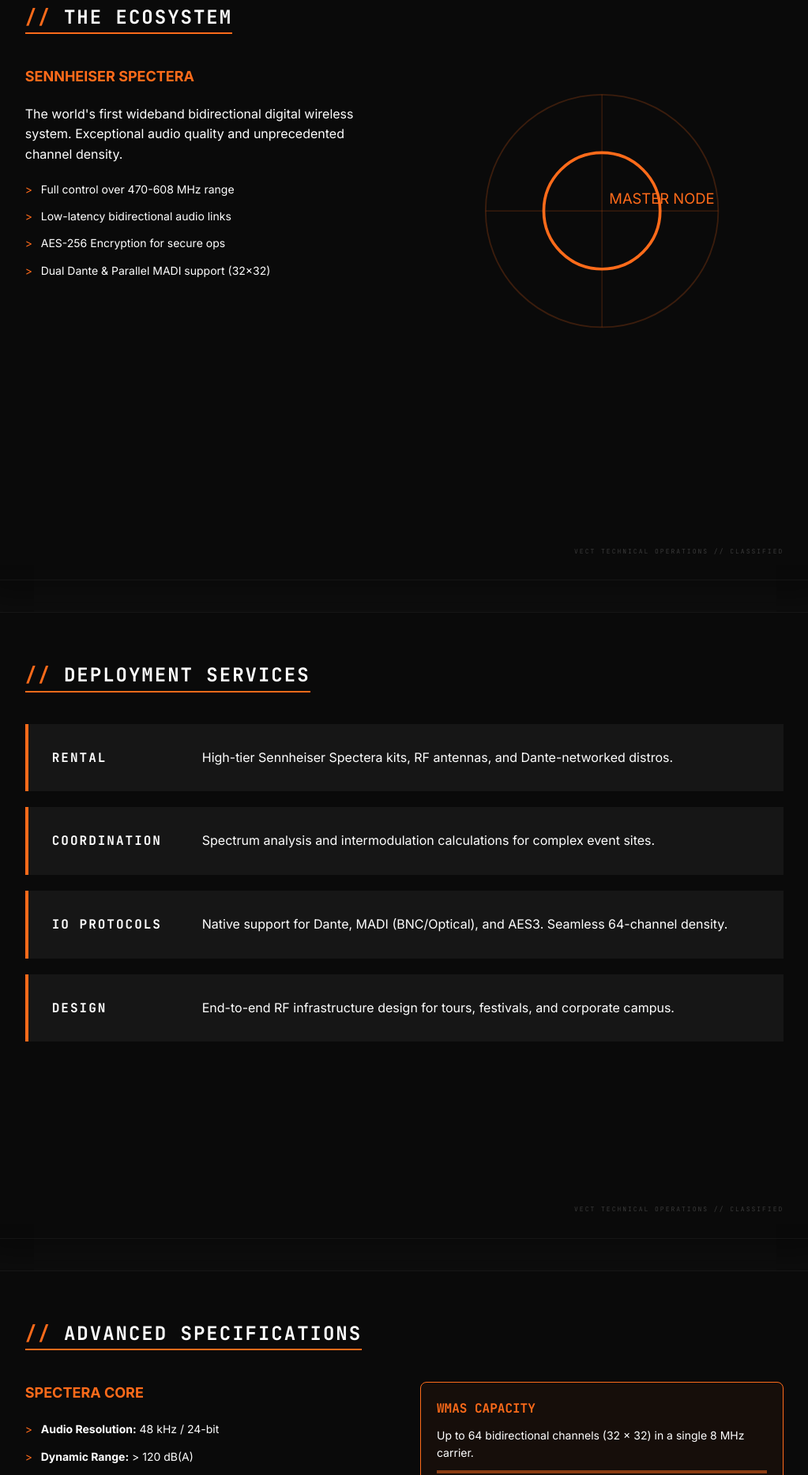
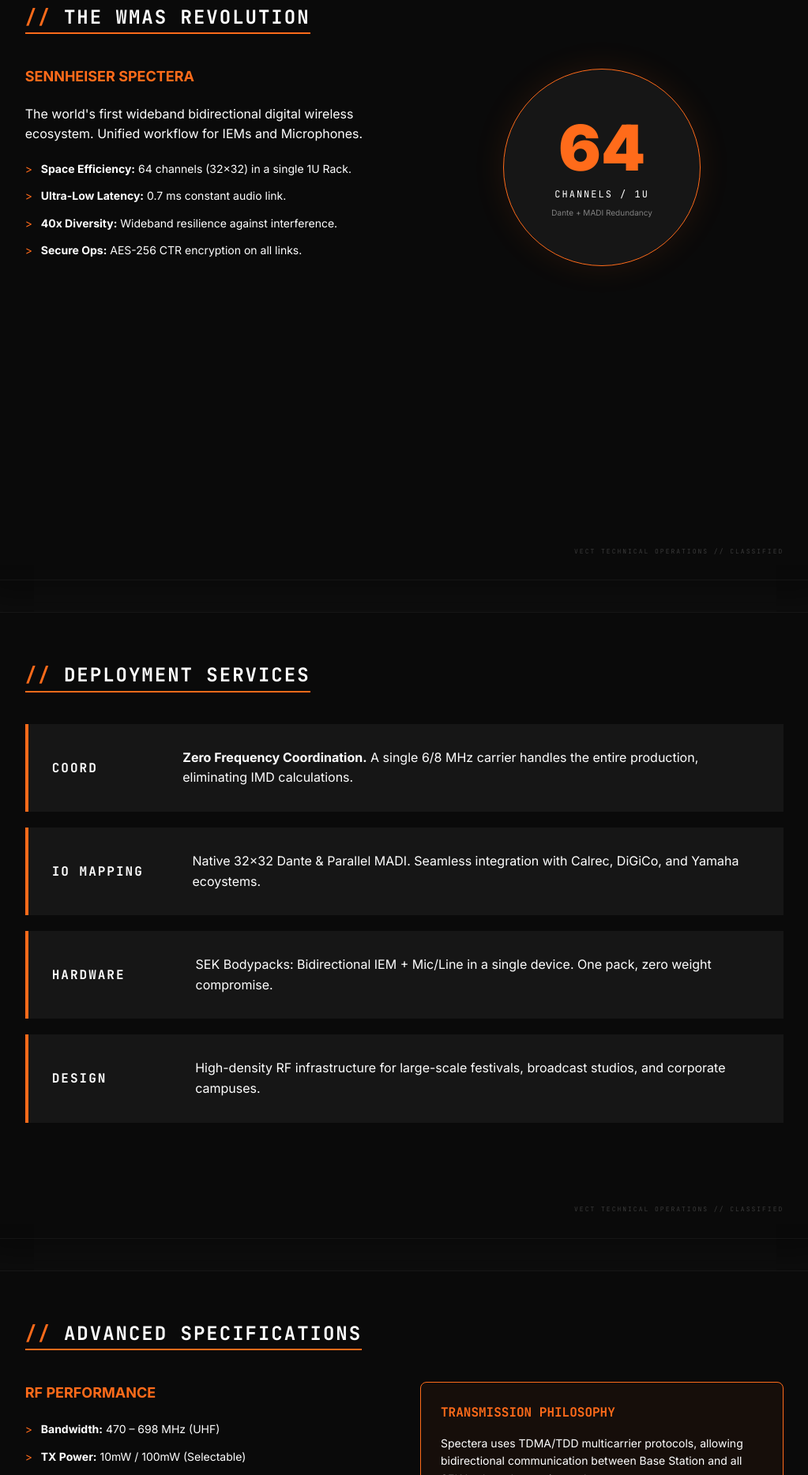
Before and after one commit to edrd23/vect-brand, a plain HTML site: page technical-deck.html in a window 1280 px wide. Shown: the part 932-2800 px from the top of the page at 79% size, without its empty margins (128-1151 px from the left). Drawn offline with Linux system fonts and the light colour scheme.

Commit message:
feat: finalize technical deck and rack research

```diff
--- a/deck.css
+++ b/deck.css
@@ -64,8 +64,8 @@
 }
 
 .deck-logo {
-    width: 200px;
-    margin-bottom: 40px;
+    width: 350px;
+    margin-bottom: 20px;
 }
 
 .deck-title h1 {
@@ -150,6 +150,39 @@
     display: flex;
     justify-content: center;
     align-items: center;
+    position: relative;
+}
+
+.spec-highlight {
+    text-align: center;
+    padding: 60px;
+    background: var(--glass);
+    border: 1px solid var(--accent);
+    border-radius: 50%;
+    width: 250px;
+    height: 250px;
+    display: flex;
+    flex-direction: column;
+    justify-content: center;
+    box-shadow: 0 0 40px rgba(255, 107, 26, 0.1);
+}
+
+.big-stat {
+    font-size: 80px;
+    font-weight: 900;
+    line-height: 1;
+}
+
+.stat-label {
+    font-size: 12px;
+    letter-spacing: 2px;
+    margin-top: 10px;
+}
+
+.stat-sub {
+    font-size: 10px;
+    color: var(--grey);
+    margin-top: 5px;
 }
 
 .schematic {
--- a/technical-deck.html
+++ b/technical-deck.html
@@ -15,10 +15,15 @@
     <!-- SLIDE 1: COVER -->
     <section class="slide slide-cover">
         <div class="logo-area">
-            <svg viewBox="0 0 400 100" class="deck-logo">
-                <path d="M20 20 L50 80 L80 20" stroke="#FF6B1A" stroke-width="8" fill="none" />
-                <text x="100" y="70" font-family="JetBrains Mono" font-weight="700" font-size="60"
-                    fill="white">VECT</text>
+            <svg viewBox="0 0 400 120" class="deck-logo" fill="none" xmlns="http://www.w3.org/2000/svg">
+                <path d="M40 30L68 86C70 90 75 90 77 90L80 90C83 90 86 90 88 86L115 30H100L77.5 75L55 30H40Z"
+                    fill="#FF6B1A" />
+                <path
+                    d="M140 30H185V43H148Q143 43 143 48V54H178V66H143V72Q143 77 148 77H185V90H140Q130 90 130 80V40Q130 30 140 30Z"
+                    fill="#F5F5F5" />
+                <path d="M225 30H270V43H233Q228 43 228 48V72Q228 77 233 77H270V90H225Q215 90 215 80V40Q215 30 225 30Z"
+                    fill="#F5F5F5" />
+                <path d="M300 30H360V43H337V90H323V43H300V30Z" fill="#F5F5F5" />
             </svg>
         </div>
         <div class="deck-title">
@@ -31,88 +36,87 @@
         </div>
     </section>
 
-    <!-- SLIDE 2: THE ECOSYSTEM -->
+    <!-- SLIDE 2: THE WMAS REVOLUTION -->
     <section class="slide">
-        <h2 class="mono"><span class="accent">//</span> THE ECOSYSTEM</h2>
+        <h2 class="mono"><span class="accent">//</span> THE WMAS REVOLUTION</h2>
         <div class="deck-grid">
             <div class="deck-col">
                 <h3>SENNHEISER SPECTERA</h3>
-                <p>The world's first wideband bidirectional digital wireless system. Exceptional audio quality and
-                    unprecedented channel density.</p>
+                <p>The world's first wideband bidirectional digital wireless ecosystem. Unified workflow for IEMs and
+                    Microphones.</p>
                 <ul class="deck-list">
-                    <li>Full control over 470-608 MHz range</li>
-                    <li>Low-latency bidirectional audio links</li>
-                    <li>AES-256 Encryption for secure ops</li>
-                    <li>Dual Dante & Parallel MADI support (32x32)</li>
+                    <li><strong>Space Efficiency:</strong> 64 channels (32x32) in a single 1U Rack.</li>
+                    <li><strong>Ultra-Low Latency:</strong> 0.7 ms constant audio link.</li>
+                    <li><strong>40x Diversity:</strong> Wideband resilience against interference.</li>
+                    <li><strong>Secure Ops:</strong> AES-256 CTR encryption on all links.</li>
                 </ul>
             </div>
             <div class="deck-col visual-col">
-                <svg viewBox="0 0 200 200" class="schematic">
-                    <circle cx="100" cy="100" r="80" stroke="rgba(255,107,26,0.2)" fill="none" stroke-width="1" />
-                    <path d="M100 20 L100 180 M20 100 L180 100" stroke="rgba(255,107,26,0.3)" stroke-width="0.5" />
-                    <circle cx="100" cy="100" r="40" stroke="var(--accent)" fill="none" stroke-width="2" />
-                    <text x="105" y="95" font-size="10" fill="var(--accent)" family="JetBrains Mono">MASTER NODE</text>
-                </svg>
-            </div>
-        </div>
-    </section>
-
-    <!-- SLIDE 3: SERVICES -->
-    <section class="slide">
-        <h2 class="mono"><span class="accent">//</span> DEPLOYMENT SERVICES</h2>
-        <div class="services-table">
-            <div class="service-row">
-                <div class="s-label mono">RENTAL</div>
-                <div class="s-content">High-tier Sennheiser Spectera kits, RF antennas, and Dante-networked distros.
-                </div>
-            </div>
-            <div class="service-row">
-                <div class="s-label mono">COORDINATION</div>
-                <div class="s-content">Spectrum analysis and intermodulation calculations for complex event sites.</div>
-            </div>
-            <div class="service-row">
-                <div class="s-label mono">IO PROTOCOLS</div>
-                <div class="s-content">Native support for Dante, MADI (BNC/Optical), and AES3. Seamless 64-channel
-                    density.</div>
-            </div>
-            <div class="service-row">
-                <div class="s-label mono">DESIGN</div>
-                <div class="s-content">End-to-end RF infrastructure design for tours, festivals, and corporate campus.
+                <div class="spec-highlight">
+                    <div class="big-stat accent">64</div>
+                    <div class="stat-label mono">CHANNELS / 1U</div>
+                    <div class="stat-sub">Dante + MADI Redundancy</div>
                 </div>
             </div>
         </div>
     </section>
 
-    <!-- SLIDE 4: TECHNICAL SPECIFICATIONS (NEW) -->
+    <!-- SLIDE 3: DEPLOYMENT & COORDINATION -->
+    <section class="slide">
+        <h2 class="mono"><span class="accent">//</span> DEPLOYMENT SERVICES</h2>
+        <div class="services-table">
+            <div class="service-row">
+                <div class="s-label mono">COORD</div>
+                <div class="s-content"><strong>Zero Frequency Coordination.</strong> A single 6/8 MHz carrier handles
+                    the entire production, eliminating IMD calculations.</div>
+            </div>
+            <div class="service-row">
+                <div class="s-label mono">IO MAPPING</div>
+                <div class="s-content">Native 32x32 Dante & Parallel MADI. Seamless integration with Calrec, DiGiCo, and
+                    Yamaha ecoystems.</div>
+            </div>
+            <div class="service-row">
+                <div class="s-label mono">HARDWARE</div>
+                <div class="s-content">SEK Bodypacks: Bidirectional IEM + Mic/Line in a single device. One pack, zero
+                    weight compromise.</div>
+            </div>
+            <div class="service-row">
+                <div class="s-label mono">DESIGN</div>
+                <div class="s-content">High-density RF infrastructure for large-scale festivals, broadcast studios, and
+                    corporate campuses.</div>
+            </div>
+        </div>
+    </section>
+
+    <!-- SLIDE 4: TECHNICAL SPECIFICATIONS -->
     <section class="slide">
         <h2 class="mono"><span class="accent">//</span> ADVANCED SPECIFICATIONS</h2>
         <div class="deck-grid">
             <div class="deck-col">
-                <h3>SPECTERA CORE</h3>
+                <h3>RF PERFORMANCE</h3>
                 <ul class="deck-list">
-                    <li><strong>Audio Resolution:</strong> 48 kHz / 24-bit</li>
-                    <li><strong>Dynamic Range:</strong> > 120 dB(A)</li>
-                    <li><strong>Latency:</strong> 0.7 ms (constant)</li>
-                    <li><strong>Encryption:</strong> AES-256 CTR</li>
+                    <li><strong>Bandwidth:</strong> 470 – 698 MHz (UHF)</li>
+                    <li><strong>TX Power:</strong> 10mW / 100mW (Selectable)</li>
+                    <li><strong>Antenna:</strong> DAD Transceiving (IP54)</li>
+                    <li><strong>Audio:</strong> 20 Hz – 20 kHz (±1 dB)</li>
                 </ul>
-                <h3 style="margin-top: 20px;">RF PERFORMANCE</h3>
+                <h3 style="margin-top: 20px;">NETWORK & DATA</h3>
                 <ul class="deck-list">
-                    <li><strong>Carrier Type:</strong> Wideband WMAS</li>
-                    <li><strong>Frequency UHF:</strong> 470 – 608 MHz</li>
-                    <li><strong>Frequency 1G4:</strong> 1350 – 1525 MHz</li>
-                    <li><strong>TX Power:</strong> 10mW / 50mW (selectable)</li>
+                    <li><strong>Digital IO:</strong> Dual Dante / MADI (Opt/BNC)</li>
+                    <li><strong>Word Clock:</strong> 48/96 kHz BNC 75 Ω</li>
+                    <li><strong>Power:</strong> Dual Internal Redundant PSUs</li>
                 </ul>
             </div>
             <div class="deck-col">
                 <div class="spec-box"
-                    style="background: rgba(255,107,26,0.05); border: 1px solid var(--accent); padding: 20px; border-radius: 8px;">
-                    <h4 class="mono" style="color: var(--accent);">WMAS CAPACITY</h4>
-                    <p style="font-size: 14px; margin: 10px 0;">Up to 64 bidirectional channels (32 x 32) in a single 8
-                        MHz carrier.</p>
-                    <div style="height: 4px; background: var(--accent); width: 100%; margin-top: 10px; opacity: 0.5;">
+                    style="background: rgba(255,107,26,0.05); border: 1px solid var(--accent); padding: 25px; border-radius: 8px;">
+                    <h4 class="mono" style="color: var(--accent);">TRANSMISSION PHILOSOPHY</h4>
+                    <p style="font-size: 14px; margin: 15px 0;">Spectera uses TDMA/TDD multicarrier protocols, allowing
+                        bidirectional communication between Base Station and all SEK bodypacks continuously.</p>
+                    <div style="height: 1px; background: var(--accent); width: 100%; margin: 15px 0; opacity: 0.3;">
                     </div>
-                    <p style="font-size: 11px; color: var(--ash); margin-top: 10px;">Equivalent to 40x diversity
-                        resilience compared to narrowband.</p>
+                    <p style="font-size: 12px; color: var(--grey);">11 Audio Link Modes (ALM) for seletive optimization
+                        of quality vs. range.</p>
                 </div>
             </div>
         </div>
@@ -122,9 +126,10 @@
     <section class="slide slide-contact">
         <h2 class="mono"><span class="accent">//</span> ESTABLISH UPLINK</h2>
         <div class="contact-box">
-            <div class="mono">HQ: MILAN, IT</div>
-            <div class="mono accent">OPS@VECT.TECH</div>
-            <div class="mono">PH: +39 XX XXX XXXX</div>
+            <div class="mono" style="font-size: 24px;">HQ: <span class="accent">MILAN, IT</span></div>
+            <div class="mono" style="margin-top: 20px;">// OPERATIONS: <span class="accent">INFO@VECT-RF.COM</span>
+            </div>
+            <div class="mono" style="margin-top: 10px;">// URL: <span class="accent">VECT-RF.COM</span></div>
         </div>
         <div class="final-visual">
             <svg viewBox="0 0 400 50" class="sine-wave">
```
